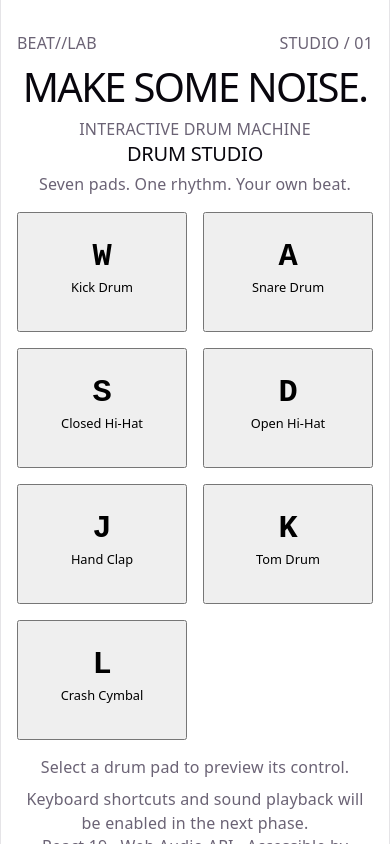
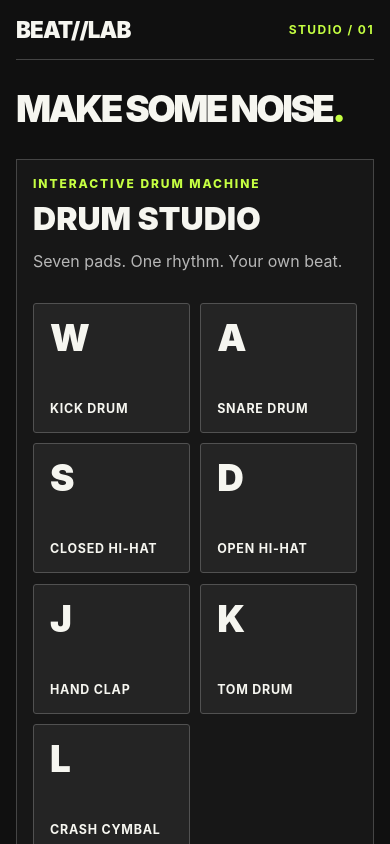
Before and after one commit to hchaupanjcwtf06/24520211_ToHuyenChau_Lab03_HW, a React (Vite) app in the folder homework1/: page / in a window 390 px wide. Shown: the top 844 px of the page. Built offline with nearby package versions, Linux system fonts and the light colour scheme.

Commit message:
style(hw1): add responsive studio UI and accessible focus styles

```diff
--- a/homework1/src/App.module.css
+++ b/homework1/src/App.module.css
@@ -1,18 +1,56 @@
+
 .app {
-    max-width: 1100px;
+  width: min(100%, 1160px);
   margin: 0 auto;
-    padding: 2rem 1rem;
+  padding: clamp(1rem, 4vw, 3rem);
 }
 
-  .siteHeader,
+.siteHeader {
+  display: flex;
+  justify-content: space-between;
+  align-items: center;
+  flex-wrap: wrap;
+  gap: 1rem;
+  padding-bottom: 1rem;
+  border-bottom: 1px solid #444;
+}
+
+.brand {
+  margin: 0;
+  font-size: 1.4rem;
+  font-weight: 900;
+  letter-spacing: -0.04em;
+}
+
+.version {
+  color: #c5ff42;
+  font-size: 0.75rem;
+  font-weight: 700;
+  letter-spacing: 0.12em;
+}
+
+.pageTitle {
+  max-width: 100%;
+  margin: 2rem 0;
+  font-size: clamp(2.3rem, 8vw, 6.5rem);
+  font-weight: 900;
+  line-height: 0.95;
+  letter-spacing: -0.07em;
+  overflow-wrap: anywhere;
+}
+
+.pageTitle span {
+  color: #c5ff42;
+}
+
 .footer {
   display: flex;
   justify-content: space-between;
   flex-wrap: wrap;
-    gap: 1rem;
+  gap: 0.5rem 2rem;
+  margin-top: 2rem;
+  padding-top: 1rem;
+  border-top: 1px solid #444;
+  color: #b7b7b7;
+  font-size: 0.75rem;
 }
-
-  .pageTitle {
-    font-size: clamp(2.5rem, 8vw, 6rem);
-    overflow-wrap: anywhere;
-  }
--- a/homework1/src/components/DrumKit.module.css
+++ b/homework1/src/components/DrumKit.module.css
@@ -1,11 +1,39 @@
+
 .studio {
   width: 100%;
+  padding: clamp(1rem, 3vw, 2rem);
+  border: 1px solid #454545;
+  background: #171717;
+}
+
+.heading {
+  margin-bottom: 2rem;
+}
+
+.eyebrow {
+  margin: 0 0 0.75rem;
+  color: #c5ff42;
+  font-size: 0.75rem;
+  font-weight: 800;
+  letter-spacing: 0.16em;
+}
+
+.heading h2 {
+  margin: 0;
+  font-size: clamp(2rem, 6vw, 4rem);
+  font-weight: 900;
+  line-height: 1;
+}
+
+.heading p:last-child {
+  color: #b7b7b7;
 }
 
 .padGrid {
   display: grid;
   grid-template-columns: repeat(4, minmax(0, 1fr));
-    gap: 1rem;
+  gap: 0.8rem;
+  margin: 0;
   padding: 0;
   list-style: none;
 }
@@ -15,11 +43,25 @@
 }
 
 .status {
-    min-height: 2rem;
+  min-height: 2.5rem;
+  margin: 1.5rem 0 0;
+  color: #c5ff42;
+  font-weight: 700;
+}
+
+.hint {
+  color: #b7b7b7;
+  font-size: 0.85rem;
+  line-height: 1.6;
 }
 
 @media (max-width: 600px) {
+  .studio {
+    padding: 1rem;
+  }
+
   .padGrid {
     grid-template-columns: repeat(2, minmax(0, 1fr));
+    gap: 0.65rem;
   }
 }
--- a/homework1/src/components/DrumPad.module.css
+++ b/homework1/src/components/DrumPad.module.css
@@ -1,26 +1,69 @@
+
 .pad {
   width: 100%;
-    min-height: 120px;
-    padding: 1rem;
+  min-height: 156px;
+  padding: 1.25rem;
   display: flex;
   flex-direction: column;
-    align-items: center;
-    justify-content: center;
-    gap: 0.5rem;
+  align-items: flex-start;
+  justify-content: space-between;
+  gap: 1rem;
+
+  background: #242424;
+  color: #f6f6f0;
+  border: 1px solid #515151;
+  border-radius: 3px;
   font: inherit;
+  text-align: left;
   cursor: pointer;
+
+  transition:
+    background 120ms ease,
+    border-color 120ms ease,
+    transform 120ms ease;
+}
+
+.pad:hover {
+  background: #303030;
+  border-color: #c5ff42;
+}
+
+.pad:active,
+.pad[data-pressed='true'] {
+  background: #c5ff42;
+  color: #151515;
+  border-color: #c5ff42;
+  transform: scale(0.98);
+}
+
+.pad:focus-visible {
+  outline: 3px solid #c5ff42;
+  outline-offset: 4px;
 }
 
 .key {
-    font-size: 2rem;
+  font-family: inherit;
+  font-size: clamp(2.3rem, 5vw, 3.8rem);
   font-weight: 900;
+  line-height: 1;
 }
 
 .name {
-    font-size: 0.8rem;
+  font-size: 0.78rem;
+  font-weight: 700;
+  letter-spacing: 0.06em;
+  text-transform: uppercase;
 }
 
-  .pad:focus-visible {
-    outline: 3px solid #2667ff;
-    outline-offset: 3px;
+@media (max-width: 600px) {
+  .pad {
+    min-height: 130px;
+    padding: 1rem;
   }
+}
+
+@media (prefers-reduced-motion: reduce) {
+  .pad {
+    transition: none;
+  }
+}
--- a/homework1/src/index.css
+++ b/homework1/src/index.css
@@ -1,111 +1,31 @@
+
 :root {
-  --text: #6b6375;
-  --text-h: #08060d;
-  --bg: #fff;
-  --border: #e5e4e7;
-  --code-bg: #f4f3ec;
-  --accent: #aa3bff;
-  --accent-bg: rgba(170, 59, 255, 0.1);
-  --accent-border: rgba(170, 59, 255, 0.5);
-  --social-bg: rgba(244, 243, 236, 0.5);
-  --shadow:
-    rgba(0, 0, 0, 0.1) 0 10px 15px -3px, rgba(0, 0, 0, 0.05) 0 4px 6px -2px;
-
-  --sans: system-ui, 'Segoe UI', Roboto, sans-serif;
-  --heading: system-ui, 'Segoe UI', Roboto, sans-serif;
-  --mono: ui-monospace, Consolas, monospace;
-
-  font: 18px/145% var(--sans);
-  letter-spacing: 0.18px;
-  color-scheme: light dark;
-  color: var(--text);
-  background: var(--bg);
+  font-family: Inter, "Segoe UI", Arial, sans-serif;
+  color: #f6f6f0;
+  background: #101010;
   font-synthesis: none;
   text-rendering: optimizeLegibility;
   -webkit-font-smoothing: antialiased;
-  -moz-osx-font-smoothing: grayscale;
-
-  @media (max-width: 1024px) {
-    font-size: 16px;
-  }
 }
 
-@media (prefers-color-scheme: dark) {
-  :root {
-    --text: #9ca3af;
-    --text-h: #f3f4f6;
-    --bg: #16171d;
-    --border: #2e303a;
-    --code-bg: #1f2028;
-    --accent: #c084fc;
-    --accent-bg: rgba(192, 132, 252, 0.15);
-    --accent-border: rgba(192, 132, 252, 0.5);
-    --social-bg: rgba(47, 48, 58, 0.5);
-    --shadow:
-      rgba(0, 0, 0, 0.4) 0 10px 15px -3px, rgba(0, 0, 0, 0.25) 0 4px 6px -2px;
-  }
-
-  #social .button-icon {
-    filter: invert(1) brightness(2);
-  }
-}
-
-#root {
-  width: 1126px;
-  max-width: 100%;
-  margin: 0 auto;
-  text-align: center;
-  border-inline: 1px solid var(--border);
-  min-height: 100svh;
-  display: flex;
-  flex-direction: column;
+* {
   box-sizing: border-box;
 }
 
 body {
   margin: 0;
+  min-width: 0;
 }
 
-h1,
-h2 {
-  font-family: var(--heading);
-  font-weight: 500;
-  color: var(--text-h);
+button {
+  font-family: inherit;
 }
 
-h1 {
-  font-size: 56px;
-  letter-spacing: -1.68px;
-  margin: 32px 0;
-  @media (max-width: 1024px) {
-    font-size: 36px;
-    margin: 20px 0;
-  }
-}
-h2 {
-  font-size: 24px;
-  line-height: 118%;
-  letter-spacing: -0.24px;
-  margin: 0 0 8px;
-  @media (max-width: 1024px) {
-    font-size: 20px;
-  }
-}
-p {
-  margin: 0;
+button:focus-visible {
+  outline-offset: 4px;
 }
 
-code,
-.counter {
-  font-family: var(--mono);
-  display: inline-flex;
-  border-radius: 4px;
-  color: var(--text-h);
+::selection {
+  background: #c5ff42;
+  color: #101010;
 }
-
-code {
-  font-size: 15px;
-  line-height: 135%;
-  padding: 4px 8px;
-  background: var(--code-bg);
-}
```
Also changed, not shown: 1 other file (tests, documents, lock files or other folders). Lines whose indentation alone changed are shown as unchanged.
